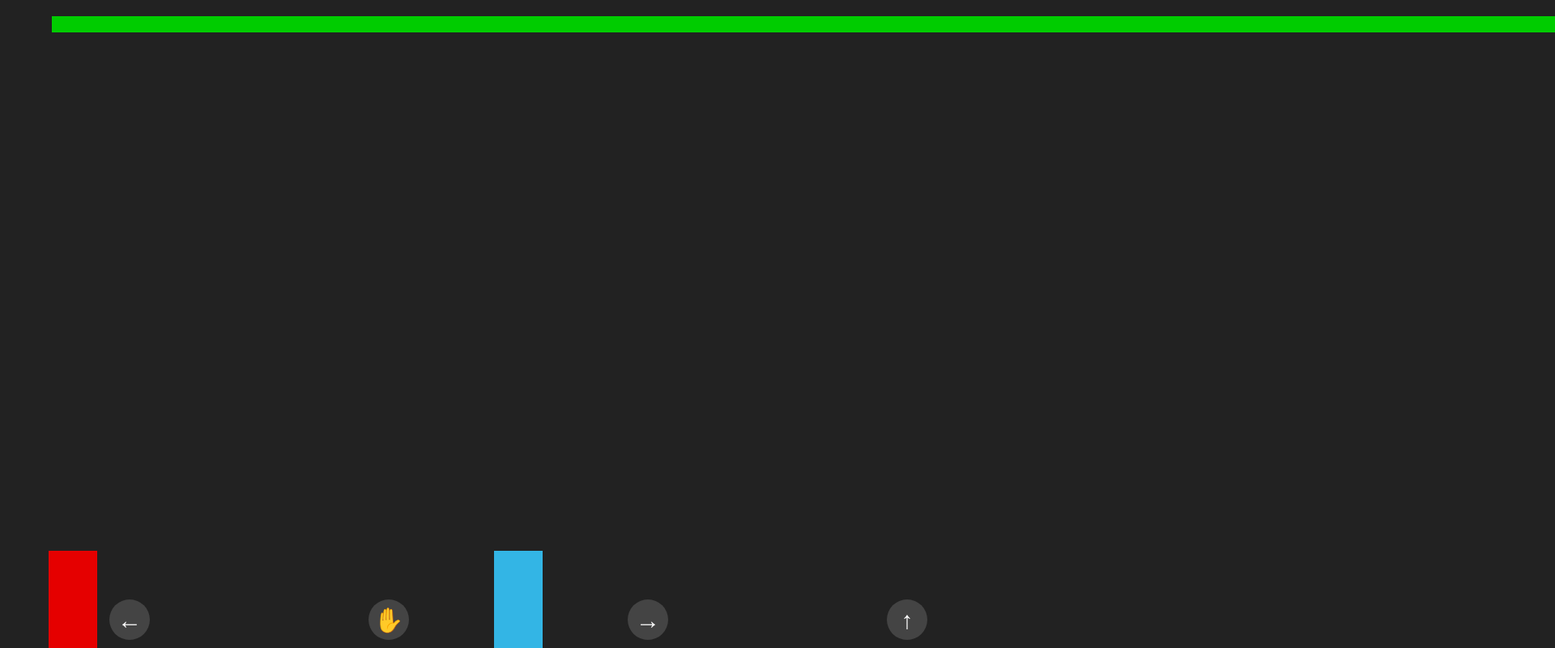
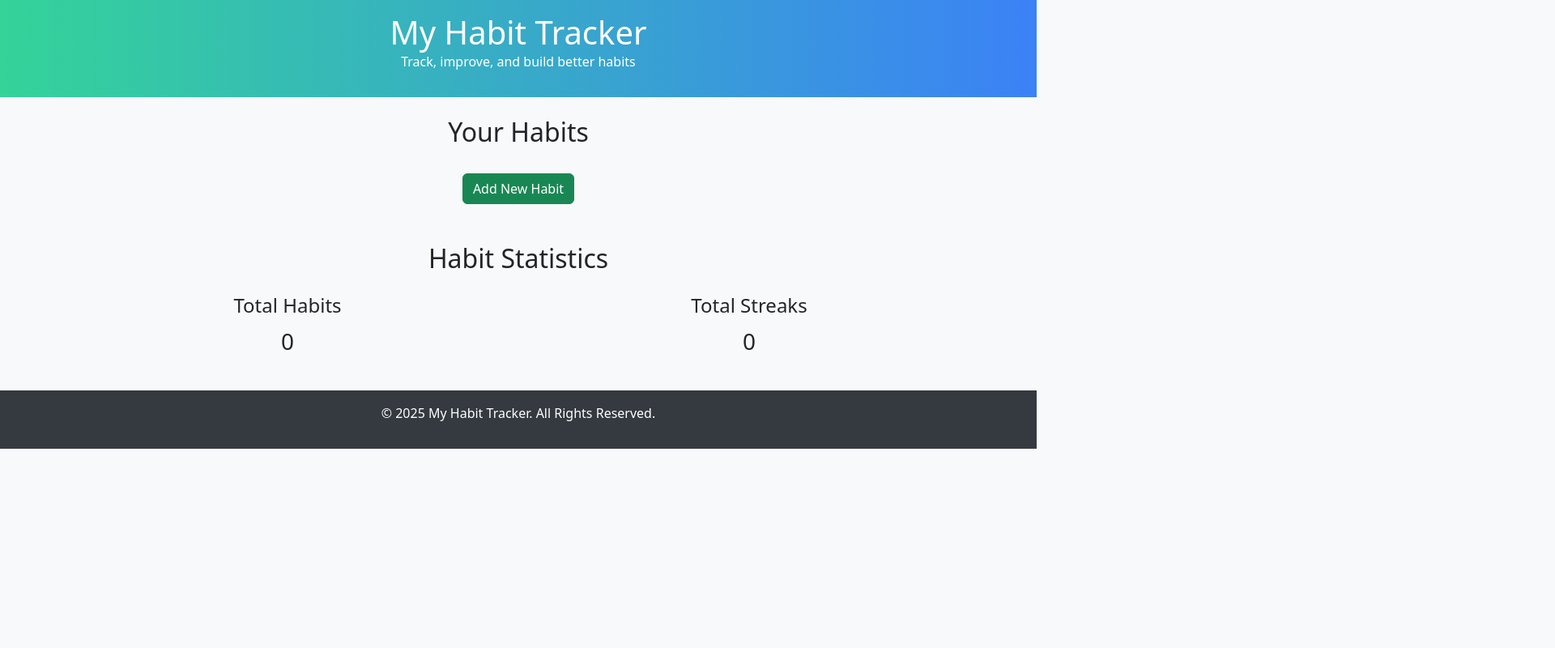
Before and after one commit to samikbhusal/game, a plain HTML site: page index.html in a window 1280 px wide. Shown: the top 800 px of the page at 81% size, 1920 px wide, since content can reach past the window. Drawn offline with nearby package versions, Linux system fonts and the light colour scheme.

Commit message:
Update index.html

```diff
--- a/index.html
+++ b/index.html
@@ -1,229 +1,166 @@
 <!DOCTYPE html>
 <html lang="en">
-
 <head>
     <meta charset="UTF-8">
     <meta name="viewport" content="width=device-width, initial-scale=1.0">
-    <title>Fist of Legends</title>
-    <link href="https://stackpath.bootstrapcdn.com/bootstrap/5.1.0/css/bootstrap.min.css" rel="stylesheet">
-
+    <title>My Habit Tracker App</title>
+    <link href="https://cdn.jsdelivr.net/npm/bootstrap@5.3.0-alpha1/dist/css/bootstrap.min.css" rel="stylesheet">
     <style>
         body {
-            margin: 0;
-            font-family: Arial, sans-serif;
-            overflow: hidden;
-            background-color: #222;
+            background-color: #f8f9fa;
         }
-
-        .game-container {
-            position: relative;
-            width: 100%;
-            height: 100vh;
-            display: flex;
-            align-items: flex-end;
-            justify-content: center;
+        .app-header {
+            background: linear-gradient(90deg, #34d399, #3b82f6);
+            color: white;
+            padding: 1rem 0;
         }
-
-        .fighter {
-            width: 60px;
-            height: 120px;
-            position: absolute;
-            bottom: 0;
-            background-color: red;
-            transition: all 0.3s ease;
+        .habit-card {
+            transition: transform 0.3s;
         }
-
-        #tushar {
-            background-color: #33b5e5;
+        .habit-card:hover {
+            transform: scale(1.05);
         }
-
-        #trilochan {
-            background-color: #e50000;
+        .footer {
+            background-color: #343a40;
+            color: white;
+            padding: 1rem 0;
         }
-
-        .health-bar {
-            position: absolute;
-            width: 150px;
-            height: 20px;
-            background-color: #0c0;
-            top: 20px;
-        }
-
-        .health-bar.trilochan {
-            left: 80%;
-        }
-
-        .health-bar.tushar {
-            left: 5%;
-        }
-
-        .control-icons {
-            position: fixed;
-            bottom: 10px;
-            width: 100%;
-            display: flex;
-            justify-content: space-around;
-            z-index: 10;
-        }
-
-        .control-icons div {
-            width: 50px;
-            height: 50px;
-            background-color: #444;
-            border-radius: 50%;
-            display: flex;
-            justify-content: center;
-            align-items: center;
-            cursor: pointer;
-            font-size: 30px;
-            color: white;
-        }
-
-        .control-icons div:hover {
-            background-color: #bbb;
-        }
-
-        #victory-screen {
-            display: none;
-            position: absolute;
-            top: 50%;
-            left: 50%;
-            transform: translate(-50%, -50%);
-            font-size: 40px;
-            color: white;
-            text-align: center;
-            background: rgba(0,0,0,0.7);
-            padding: 20px;
-            border-radius: 10px;
-        }
-
-        .victory {
-            color: #00ff00;
-        }
-
-        .defeat {
-            color: #ff0000;
+        .modal .form-control {
+            margin-bottom: 1rem;
         }
     </style>
 </head>
+<body>
+    <!-- Header -->
+    <header class="app-header text-center">
+        <h1 class="mb-0">My Habit Tracker</h1>
+        <p>Track, improve, and build better habits</p>
+    </header>
 
-<body>
-    <div class="game-container">
-        <div id="tushar" class="fighter"></div>
-        <div id="trilochan" class="fighter"></div>
-        <div class="health-bar tushar" id="tushar-health"></div>
-        <div class="health-bar trilochan" id="trilochan-health"></div>
+    <!-- Habit Tracker Section -->
+    <section class="container py-4">
+        <h2 class="text-center mb-4">Your Habits</h2>
+        <div id="habit-list" class="row g-3">
+            <!-- Habit cards will be dynamically generated here -->
+        </div>
+        <div class="mt-4 text-center">
+            <button id="add-habit" class="btn btn-success" data-bs-toggle="modal" data-bs-target="#habitModal">Add New Habit</button>
+        </div>
+    </section>
 
-        <div class="victory-screen" id="victory-screen"></div>
+    <!-- Statistics Section -->
+    <section class="container py-4">
+        <h2 class="text-center mb-4">Habit Statistics</h2>
+        <div id="habit-stats" class="row text-center">
+            <div class="col-md-6">
+                <h4>Total Habits</h4>
+                <p id="total-habits" class="fs-3">0</p>
+            </div>
+            <div class="col-md-6">
+                <h4>Total Streaks</h4>
+                <p id="total-streaks" class="fs-3">0</p>
+            </div>
+        </div>
+    </section>
+
+    <!-- Add Habit Modal -->
+    <div class="modal fade" id="habitModal" tabindex="-1" aria-labelledby="habitModalLabel" aria-hidden="true">
+        <div class="modal-dialog">
+            <div class="modal-content">
+                <div class="modal-header">
+                    <h5 class="modal-title" id="habitModalLabel">Add New Habit</h5>
+                    <button type="button" class="btn-close" data-bs-dismiss="modal" aria-label="Close"></button>
+                </div>
+                <div class="modal-body">
+                    <form id="habit-form">
+                        <input type="text" id="habit-name" class="form-control" placeholder="Habit Name" required>
+                        <button type="submit" class="btn btn-primary w-100">Add Habit</button>
+                    </form>
+                </div>
+            </div>
+        </div>
     </div>
 
-    <div class="control-icons">
-        <div id="left">&#8592;</div>
-        <div id="punch">&#9995;</div>
-        <div id="right">&#8594;</div>
-        <div id="jump">&#8593;</div>
-    </div>
+    <!-- Footer -->
+    <footer class="footer text-center">
+        <div class="container">
+            <p>&copy; 2025 My Habit Tracker. All Rights Reserved.</p>
+        </div>
+    </footer>
 
+    <script src="https://cdn.jsdelivr.net/npm/bootstrap@5.3.0-alpha1/dist/js/bootstrap.bundle.min.js"></script>
     <script>
-        let tusharHealth = 100;
-        let trilochanHealth = 100;
-        let isGameOver = false;
+        const habitList = document.getElementById('habit-list');
+        const habitForm = document.getElementById('habit-form');
+        const habitNameInput = document.getElementById('habit-name');
+        const totalHabits = document.getElementById('total-habits');
+        const totalStreaks = document.getElementById('total-streaks');
 
-        const tushar = document.getElementById("tushar");
-        const trilochan = document.getElementById("trilochan");
-        const tusharHealthBar = document.getElementById("tushar-health");
-        const trilochanHealthBar = document.getElementById("trilochan-health");
-        const victoryScreen = document.getElementById("victory-screen");
+        // Load habits from local storage
+        let habits = JSON.parse(localStorage.getItem('habits')) || [];
 
-        // Sound effects
-        const punchSound = new Audio("https://www.soundjay.com/button/beep-07.wav");
-        const jumpSound = new Audio("https://www.soundjay.com/button/beep-06.wav");
-        const victorySound = new Audio("https://www.soundjay.com/button/sounds/beep-09.mp3");
-        const defeatSound = new Audio("https://www.soundjay.com/button/beep-02.wav");
-
-        function updateHealthBar() {
-            tusharHealthBar.style.width = `${tusharHealth}%`;
-            trilochanHealthBar.style.width = `${trilochanHealth}%`;
-            checkGameStatus();
+        // Render habits
+        function renderHabits() {
+            habitList.innerHTML = '';
+            habits.forEach((habit, index) => {
+                const habitCard = document.createElement('div');
+                habitCard.className = 'col-12 col-md-4';
+                habitCard.innerHTML = `
+                    <div class="card habit-card text-center p-3">
+                        <div class="card-body">
+                            <h5 class="card-title">${habit.name}</h5>
+                            <p class="card-text">Streak: ${habit.streak} days</p>
+                            <button class="btn btn-primary" onclick="incrementStreak(${index})">+1 Day</button>
+                            <button class="btn btn-danger mt-2" onclick="removeHabit(${index})">Remove</button>
+                        </div>
+                    </div>
+                `;
+                habitList.appendChild(habitCard);
+            });
+            updateStatistics();
         }
 
-        function checkGameStatus() {
-            if (tusharHealth <= 0 && !isGameOver) {
-                isGameOver = true;
-                victoryScreen.classList.add("defeat");
-                victoryScreen.innerHTML = "<div>Trilochan Wins!</div>";
-                defeatSound.play();
-                victoryScreen.style.display = "block";
-            } else if (trilochanHealth <= 0 && !isGameOver) {
-                isGameOver = true;
-                victoryScreen.classList.add("victory");
-                victoryScreen.innerHTML = "<div>Tushar Wins!</div>";
-                victorySound.play();
-                victoryScreen.style.display = "block";
+        // Add habit
+        habitForm.addEventListener('submit', (e) => {
+            e.preventDefault();
+            const newHabitName = habitNameInput.value.trim();
+            if (newHabitName) {
+                habits.push({ name: newHabitName, streak: 0 });
+                habitNameInput.value = '';
+                saveHabits();
+                renderHabits();
+                const modal = bootstrap.Modal.getInstance(document.getElementById('habitModal'));
+                modal.hide();
             }
+        });
+
+        // Increment streak
+        function incrementStreak(index) {
+            habits[index].streak += 1;
+            saveHabits();
+            renderHabits();
         }
 
-        function playerAttack() {
-            if (isGameOver) return;
-            punchSound.play();
-            trilochanHealth -= 10;
-            updateHealthBar();
+        // Remove habit
+        function removeHabit(index) {
+            habits.splice(index, 1);
+            saveHabits();
+            renderHabits();
         }
 
-        function botAttack() {
-            if (isGameOver) return;
-            setTimeout(() => {
-                if (Math.random() > 0.7) {
-                    tusharHealth -= 20;
-                    updateHealthBar();
-                }
-            }, 800);
+        // Update statistics
+        function updateStatistics() {
+            totalHabits.textContent = habits.length;
+            totalStreaks.textContent = habits.reduce((acc, habit) => acc + habit.streak, 0);
         }
 
-        function playerMove(direction) {
-            if (isGameOver) return;
-            const leftPos = parseInt(tushar.style.left || 50);
-            if (direction === "left" && leftPos > 0) {
-                tushar.style.left = `${leftPos - 50}px`;
-            } else if (direction === "right" && leftPos < 90) {
-                tushar.style.left = `${leftPos + 50}px`;
-            }
+        // Save habits to local storage
+        function saveHabits() {
+            localStorage.setItem('habits', JSON.stringify(habits));
         }
 
-        function playerJump() {
-            if (isGameOver) return;
-            jumpSound.play();
-            tushar.style.bottom = "150px";
-            setTimeout(() => tushar.style.bottom = "0", 500);
-        }
-
-        function botMovement() {
-            if (isGameOver) return;
-            setInterval(() => {
-                const rand = Math.random();
-                if (rand < 0.5) {
-                    trilochan.style.left = `${parseInt(trilochan.style.left || 50) + (Math.random() < 0.5 ? -10 : 10)}px`;
-                }
-                botAttack();
-            }, 1500);
-        }
-
-        function handleControlEvents() {
-            document.getElementById("left").addEventListener("click", () => playerMove("left"));
-            document.getElementById("right").addEventListener("click", () => playerMove("right"));
-            document.getElementById("punch").addEventListener("click", () => playerAttack());
-            document.getElementById("jump").addEventListener("click", playerJump);
-        }
-
-        function startGame() {
-            botMovement();
-            updateHealthBar();
-            handleControlEvents();
-        }
-
-        window.onload = startGame;
+        // Initial render
+        renderHabits();
     </script>
-
 </body>
-
 </html>
```
